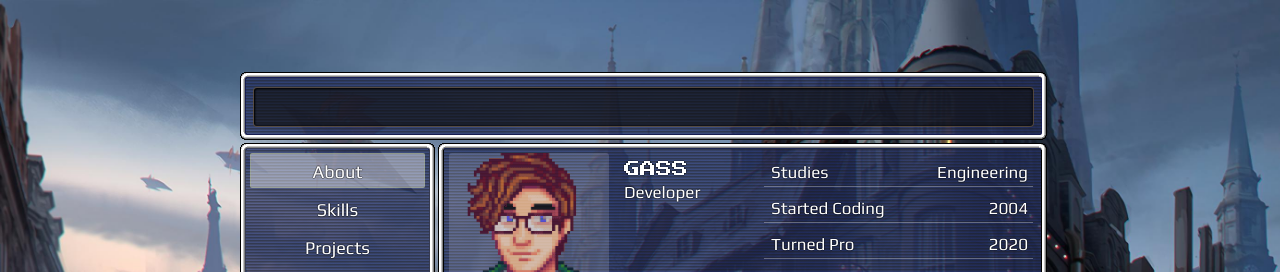
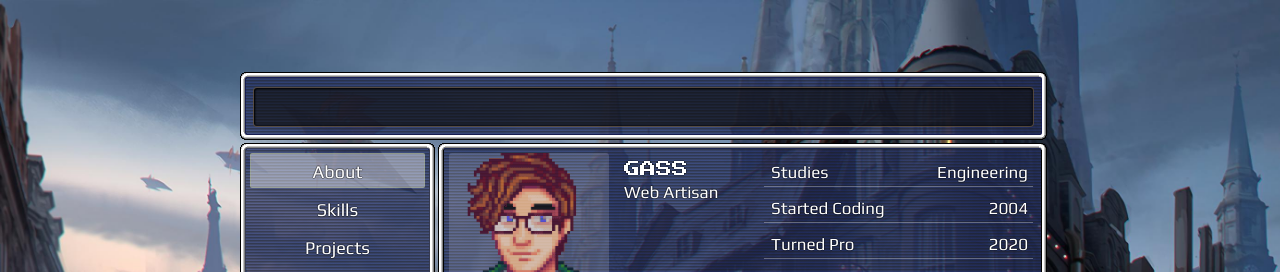
Before and after one commit to gass-git/dev-plus, a React (Create React App) app: page / in a window 1280 px wide. Shown: the top 272 px of the page. Built offline with nearby package versions, Linux system fonts and the light colour scheme; no server answers.

Commit message:
Version 2.4.4

```diff
--- a/src/components/basicInfo/index.js
+++ b/src/components/basicInfo/index.js
@@ -25,7 +25,7 @@ export default function BasicInfo ({reputation,space1}) {
               GASS
             </div>
             <div className="sub-username">
-              Developer
+              Web Artisan
             </div>
           </div>
 
```
